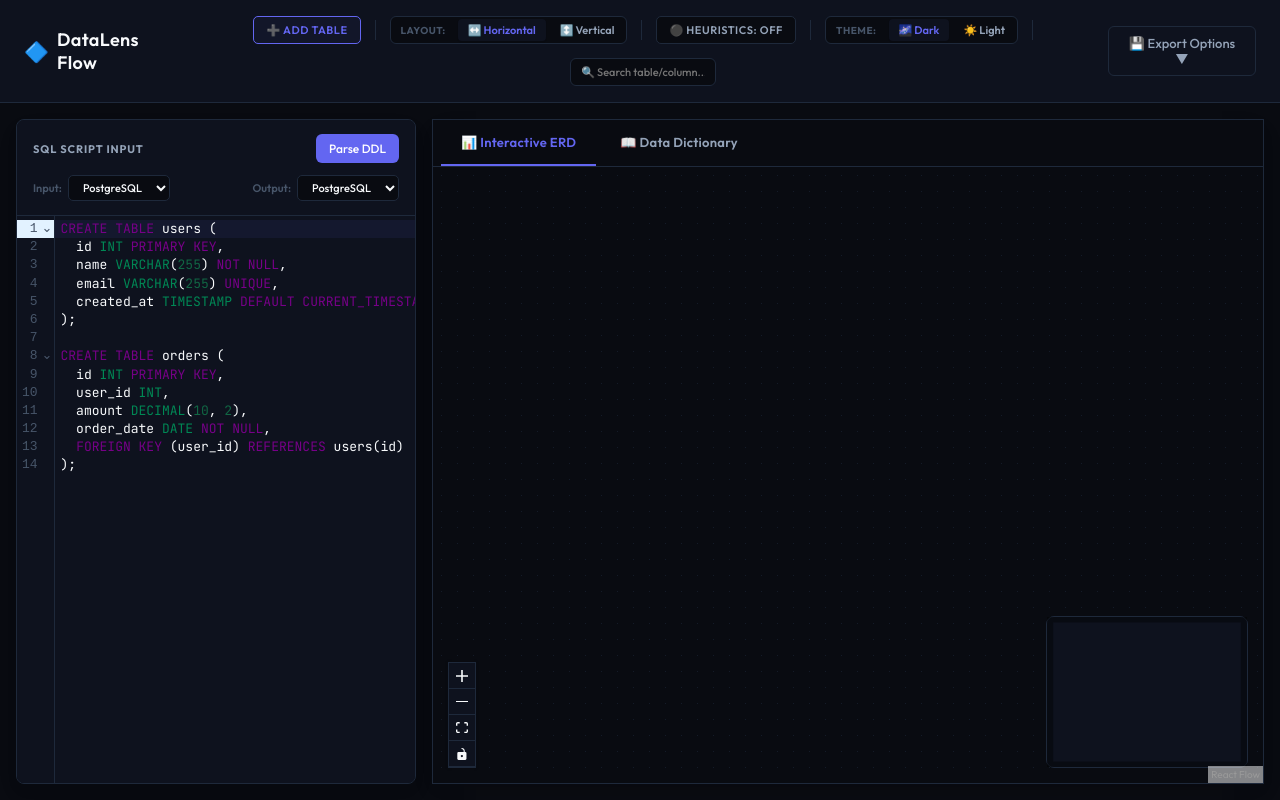
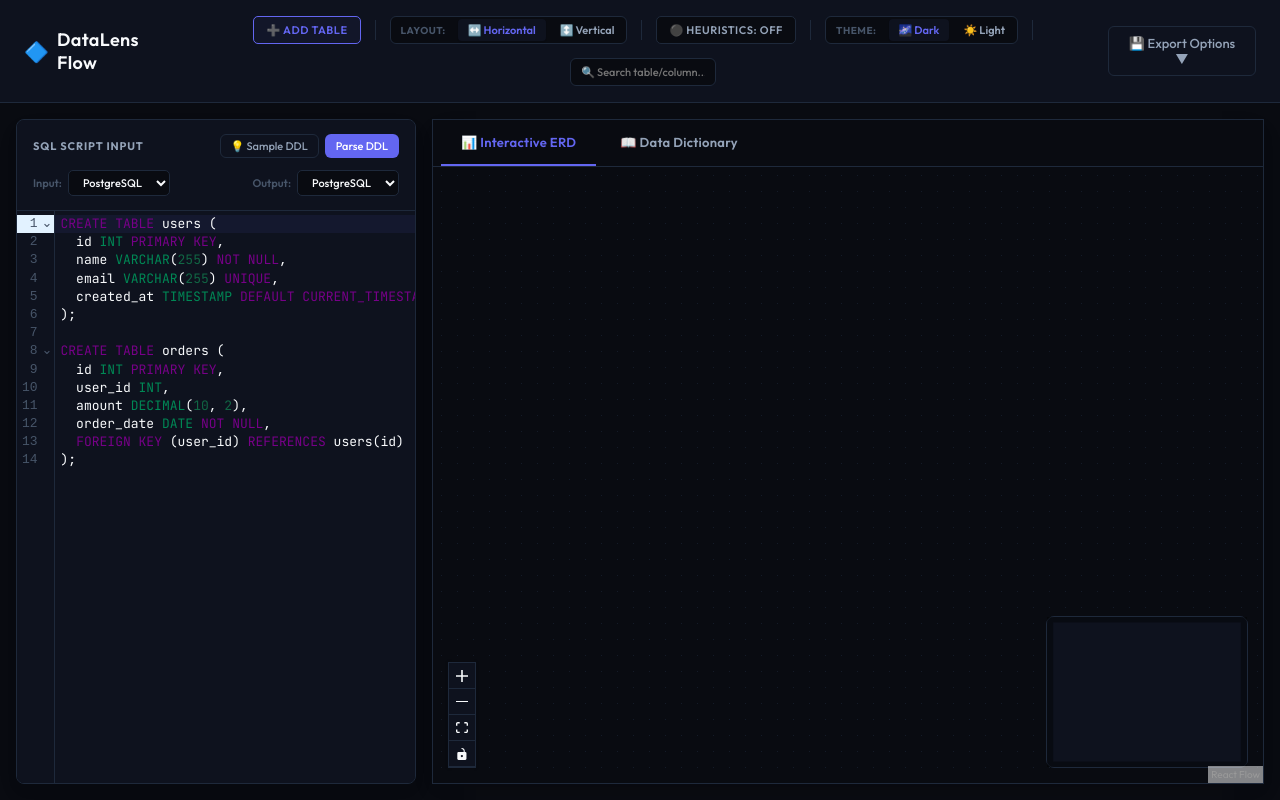
Before and after one commit to datalens-flow/datalens-flow.github.io, a React (Vite) app in the folder frontend/: page / in a window 1280 px wide. Built offline with nearby package versions, Linux system fonts and the light colour scheme.

Commit message:
feat: add Sample DDL button in editor and dynamic table count indicator in workspace tabs for better usability

```diff
--- a/frontend/src/App.tsx
+++ b/frontend/src/App.tsx
@@ -6,7 +6,8 @@
 import { useSchemaStore } from './store/useSchemaStore';
 
 function App() {
-  const { activeTab, setActiveTab, error, theme } = useSchemaStore();
+  const { activeTab, setActiveTab, error, theme, schema } = useSchemaStore();
+  const tableCount = schema?.tables?.length || 0;
 
   return (
     <div className={`theme-${theme}`} style={{ display: 'flex', flexDirection: 'column', height: '100vh', width: '100vw', backgroundColor: 'var(--bg-primary)', color: 'var(--color-text-primary)', transition: 'background-color 0.2s ease, color 0.2s ease' }}>
@@ -48,13 +49,13 @@
               className={`tab-btn ${activeTab === 'erd' ? 'active' : ''}`}
               onClick={() => setActiveTab('erd')}
             >
-              📊 Interactive ERD
+              📊 Interactive ERD {tableCount > 0 ? `(${tableCount})` : ''}
             </button>
             <button
               className={`tab-btn ${activeTab === 'dict' ? 'active' : ''}`}
               onClick={() => setActiveTab('dict')}
             >
-              📖 Data Dictionary
+              📖 Data Dictionary {tableCount > 0 ? `(${tableCount})` : ''}
             </button>
           </div>
 
--- a/frontend/src/components/SqlEditor/SqlEditor.tsx
+++ b/frontend/src/components/SqlEditor/SqlEditor.tsx
@@ -92,19 +92,51 @@
     }
   };
 
+  const handleLoadSample = () => {
+    const sampleSql = `CREATE TABLE users (
+  id INT PRIMARY KEY,
+  name VARCHAR(100) NOT NULL,
+  email VARCHAR(100) UNIQUE,
+  created_at TIMESTAMP DEFAULT CURRENT_TIMESTAMP
+);
+
+CREATE TABLE orders (
+  id INT PRIMARY KEY,
+  user_id INT REFERENCES users(id),
+  amount DECIMAL(10,2) NOT NULL,
+  order_date DATE
+);`;
+    setSql(sampleSql);
+    if (viewRef.current) {
+      viewRef.current.dispatch({
+        changes: { from: 0, to: viewRef.current.state.doc.length, insert: sampleSql }
+      });
+    }
+  };
+
   return (
     <div className="sql-editor-container glass-panel">
       <div className="sql-editor-header" style={{ flexDirection: 'column', alignItems: 'stretch', gap: '8px' }}>
         <div style={{ display: 'flex', justifyContent: 'space-between', alignItems: 'center' }}>
           <span className="sql-editor-title">SQL Script Input</span>
+          <div style={{ display: 'flex', gap: '6px' }}>
+            <button
+              onClick={handleLoadSample}
+              disabled={loading}
+              className="btn btn-secondary"
+              style={{ padding: '4px 10px', fontSize: '11px' }}
+            >
+              💡 Sample DDL
+            </button>
             <button
               onClick={handleParse}
               disabled={loading}
               className="btn btn-primary"
-            style={{ padding: '6px 12px', fontSize: '12px' }}
+              style={{ padding: '4px 10px', fontSize: '11px' }}
             >
               {loading ? 'Parsing...' : 'Parse DDL'}
             </button>
+          </div>
         </div>
         <div className="sql-editor-controls" style={{ justifyContent: 'space-between', width: '100%' }}>
           <div style={{ display: 'flex', alignItems: 'center', gap: '6px' }}>
```
Lines whose indentation alone changed are shown as unchanged.
